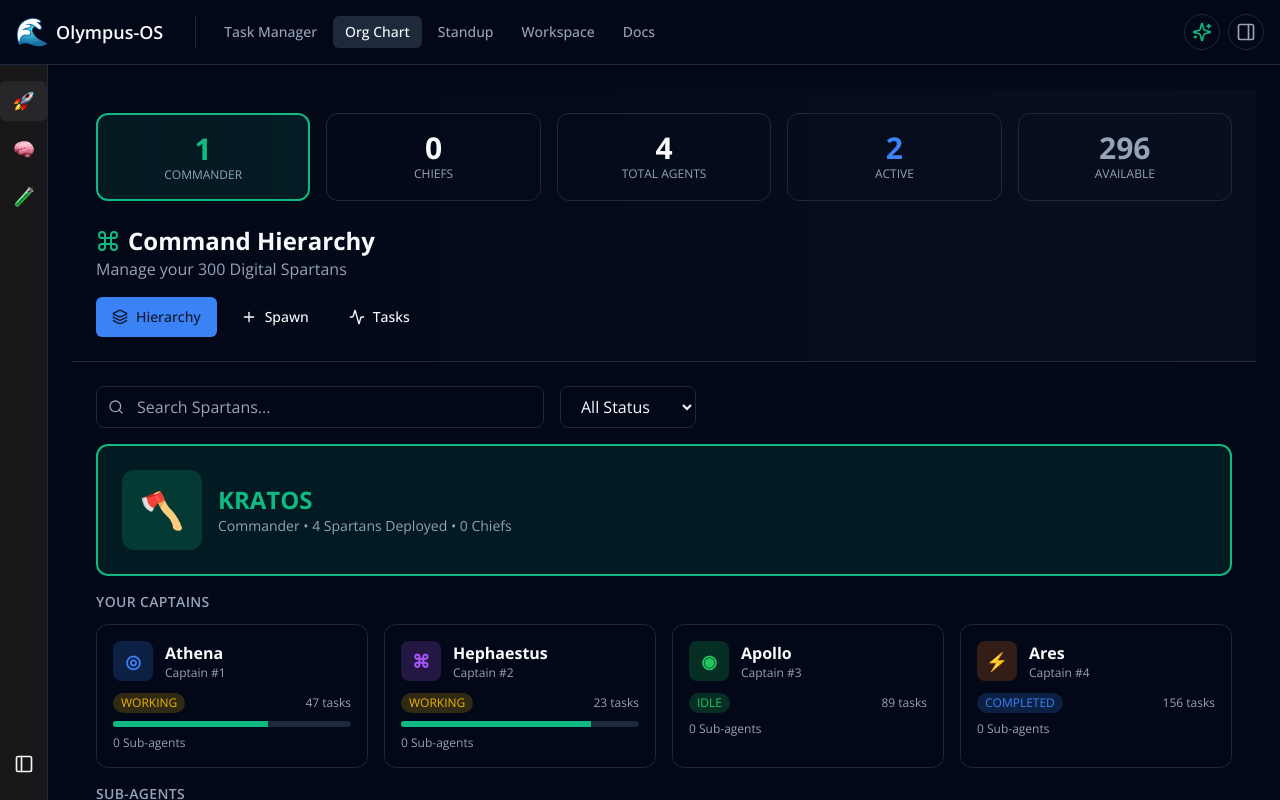
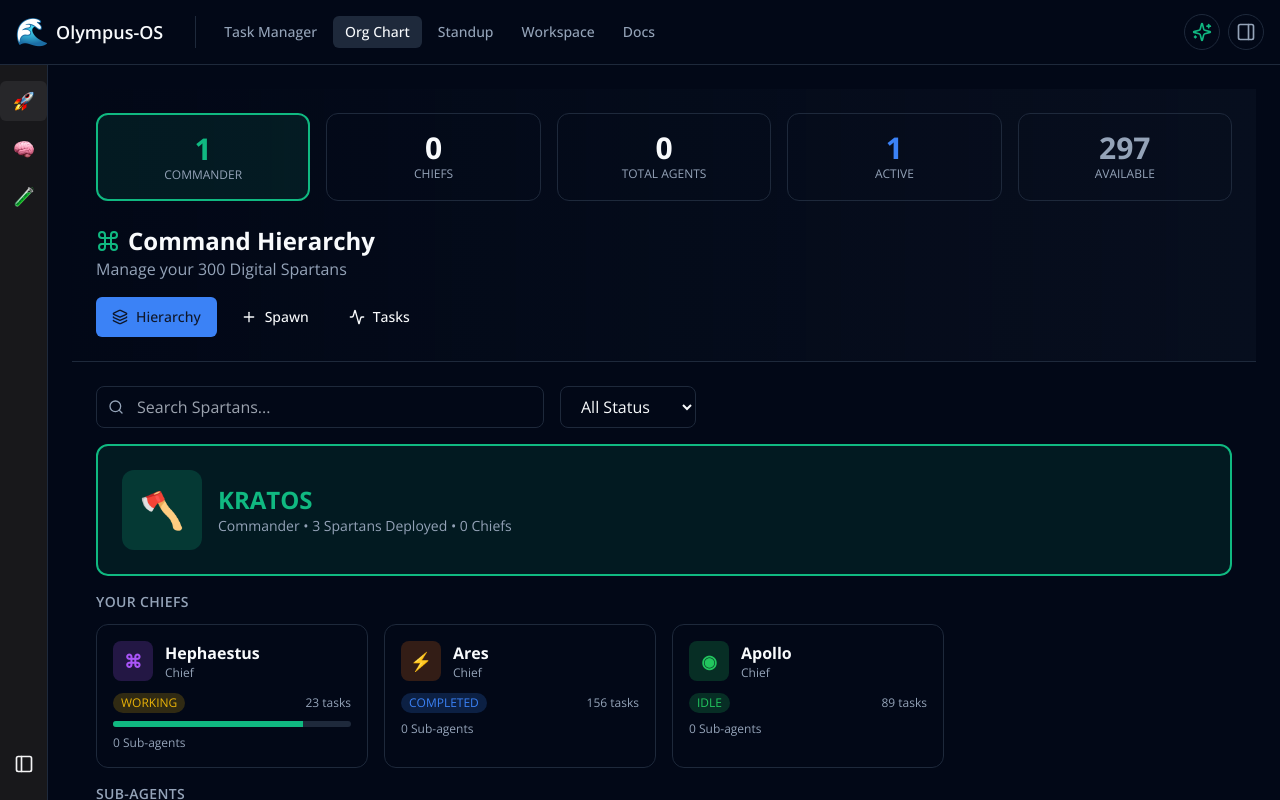
Before and after one commit to forge-of-olympus/olympus-os, a React (Vite) app: page /ops/org-chart in a window 1280 px wide. Built offline with nearby package versions, Linux system fonts and the light colour scheme.

Commit message:
feat: 3 Chiefs (Hephaestus, Ares, Apollo), updated stats

```diff
--- a/src/components/layout/AIAssistantSidebar.tsx
+++ b/src/components/layout/AIAssistantSidebar.tsx
@@ -61,19 +61,19 @@ const availableModels = [
 export function AIAssistantSidebar({ open, onOpenChange }: { open: boolean; onOpenChange: (open: boolean) => void }) {
     const {
         currentChatId,
-        messages,
         chatHistory,
-        isLoading,
-        sendMessage,
+        isLoading: aiLoading,
         loadChat,
         createNewChat,
         renameChat,
         deleteChat,
         logFeedback
     } = useAI()
+    const [messages, setMessages] = React.useState<{ id: string; role: 'user' | 'assistant'; content: string; timestamp: number }[]>([])
     const [searchQuery, setSearchQuery] = React.useState("")
     const [inputValue, setInputValue] = React.useState("")
-    const [selectedModel, setSelectedModel] = React.useState(availableModels[1])
+    const [isLoading, setIsLoading] = React.useState(false)
+    const selectedModel = { id: "kratos", name: "Kratos" }
     const [showSettings, setShowSettings] = React.useState(false)
     const [renamingChatId, setRenamingChatId] = React.useState<string | null>(null)
     const [renameValue, setRenameValue] = React.useState("")
@@ -533,14 +533,17 @@ export function AIAssistantSidebar({ open, onOpenChange }: { open: boolean; onOp
                                                                 variant="ghost"
                                                                 size="icon"
                                                                 className="h-7 w-7 text-foreground/70 hover:text-foreground transition-colors"
-                                                                onClick={() => sendMessage(messages[messages.findIndex(m => m.id === message.id) - 1]?.content || "", selectedModel.id)}
+                                                                onClick={() => {
+                                                                    const prevMsg = messages[messages.findIndex(m => m.id === message.id) - 1]
+                                                                    if (prevMsg) setInputValue(prevMsg.content)
+                                                                }}
                                                             >
                                                                 <RotateCcw className="h-4 w-4" />
                                                             </Button>
                                                         </TooltipTrigger>
                                                         <TooltipContent side="bottom" className="flex flex-col items-center text-center text-[10px]">
-                                                            <span>Try Again</span>
-                                                            <span className="text-[9px] text-muted-foreground mt-0.5">Model: {getModelName(selectedModel.id)}</span>
+                                                            <span>Copy</span>
+                                                            <span className="text-[9px] text-muted-foreground mt-0.5">🪓 Kratos</span>
                                                         </TooltipContent>
                                                     </Tooltip>
 
--- a/src/pages/ops/OrgChart.tsx
+++ b/src/pages/ops/OrgChart.tsx
@@ -101,10 +101,9 @@ const agentTypes: { type: SubAgent['type']; label: string; icon: string; color:
 
 export function OrgChart() {
     const [agents, setAgents] = useState<SubAgent[]>([
-        { ...createAgent('general', undefined, 'Athena'), status: 'working', lastTask: 'Coordinating Spartan forces', completedTasks: 47, currentTaskProgress: 65 },
         { ...createAgent('coding', undefined, 'Hephaestus'), status: 'working', lastTask: 'Building command interfaces', completedTasks: 23, currentTaskProgress: 80 },
-        { ...createAgent('research', undefined, 'Apollo'), status: 'idle', completedTasks: 89 },
-        { ...createAgent('builder', undefined, 'Ares'), status: 'completed', lastTask: 'Deploy Olympus-OS to production', completedTasks: 156 }
+        { ...createAgent('builder', undefined, 'Ares'), status: 'completed', lastTask: 'Deploy Olympus-OS to production', completedTasks: 156 },
+        { ...createAgent('research', undefined, 'Apollo'), status: 'idle', completedTasks: 89 }
     ])
     const [selectedAgent, setSelectedAgent] = useState<SubAgent | null>(null)
     const [commandInput, setCommandInput] = useState('')
@@ -120,7 +119,7 @@ export function OrgChart() {
         setStatusFeed([
             { id: '1', message: 'Command Hierarchy initialized', type: 'info', timestamp: new Date().toISOString() },
             { id: '2', message: '300 Spartans ready for deployment', type: 'success', timestamp: new Date().toISOString() },
-            { id: '3', message: 'Athena coordinating forces', type: 'info', timestamp: new Date(Date.now() - 1000).toISOString() }
+            { id: '3', message: 'Hephaestus coordinating build operations', type: 'info', timestamp: new Date(Date.now() - 1000).toISOString() }
         ])
     }, [])
 
@@ -227,7 +226,7 @@ export function OrgChart() {
                             <div className="text-xs text-muted-foreground uppercase">Chiefs</div>
                         </div>
                         <div className="text-center p-4 rounded-xl border border-border">
-                            <div className="text-3xl font-bold">{agents.length}</div>
+                            <div className="text-3xl font-bold">{agents.filter(a => a.parentId).length}</div>
                             <div className="text-xs text-muted-foreground uppercase">Total Agents</div>
                         </div>
                         <div className="text-center p-4 rounded-xl border border-border">
@@ -305,11 +304,11 @@ export function OrgChart() {
                                 </div>
                             </div>
 
-                            {/* Captains Row - Top 4 Agents */}
+                            {/* Chiefs Row - Top 3 Agents */}
                             <div className="mb-6">
-                                <h3 className="text-sm font-semibold text-muted-foreground mb-3 uppercase tracking-wide">Your Captains</h3>
+                                <h3 className="text-sm font-semibold text-muted-foreground mb-3 uppercase tracking-wide">Your Chiefs</h3>
                                 <div className="grid grid-cols-4 gap-4">
-                                    {rootAgents.slice(0, 4).map((agent, idx) => (
+                                    {rootAgents.slice(0, 3).map((agent, idx) => (
                                         <div
                                             key={agent.id}
                                             className={cn(
@@ -331,7 +330,7 @@ export function OrgChart() {
                                                 </div>
                                                 <div>
                                                     <div className="font-bold">{agent.name}</div>
-                                                    <div className="text-xs text-muted-foreground">Captain #{idx + 1}</div>
+                                                    <div className="text-xs text-muted-foreground">Chief</div>
                                                 </div>
                                             </div>
                                             <div className="flex items-center justify-between mb-2">
@@ -360,7 +359,7 @@ export function OrgChart() {
                             {/* Hierarchy Tree - Sub-agents under captains */}
                             <div>
                                 <h3 className="text-sm font-semibold text-muted-foreground mb-3 uppercase tracking-wide">Sub-Agents</h3>
-                                {rootAgents.slice(0, 4).map(agent => {
+                                {rootAgents.slice(0, 3).map(agent => {
                                     const subAgents = getChildAgents(agent.id)
                                     if (subAgents.length === 0) return null
                                     return (
```
Also changed, not shown: 1 other file (tests, documents, lock files or other folders).
